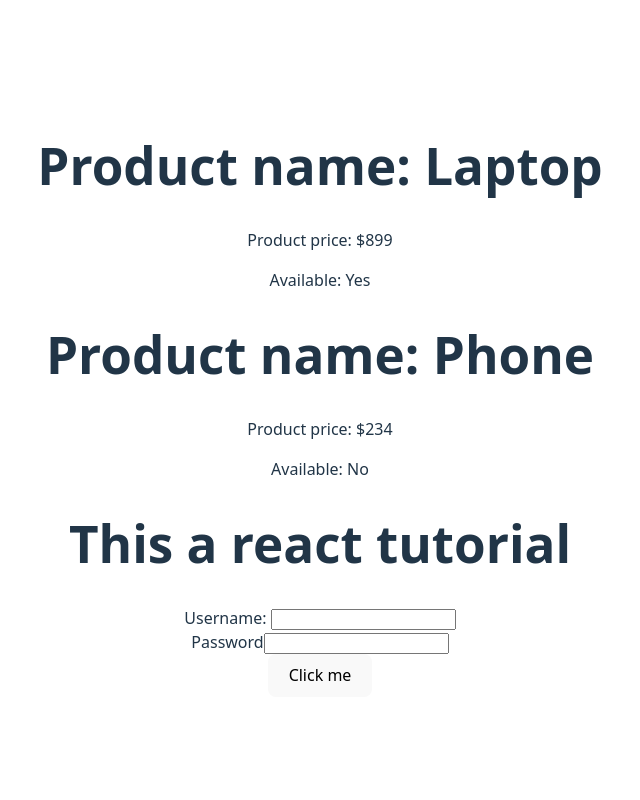
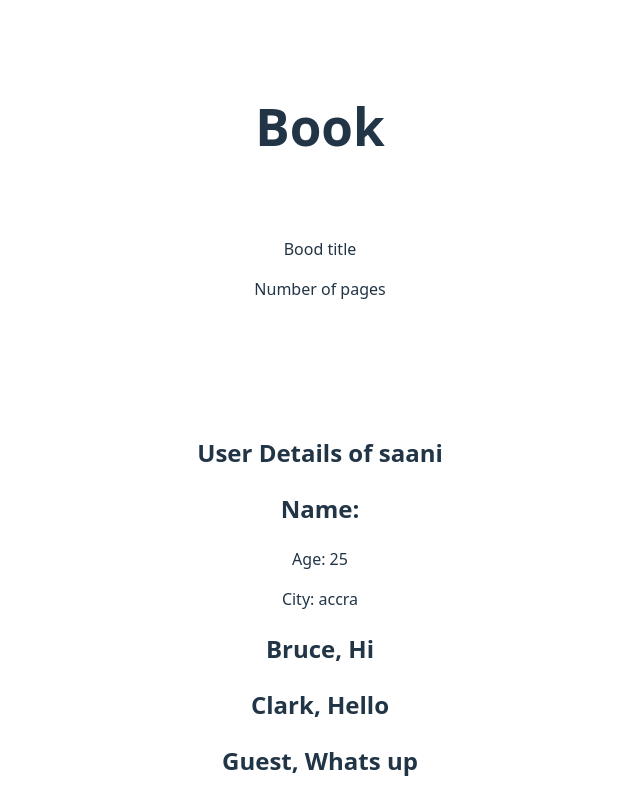
Before and after one commit to Saanimustapha/Learning-React, a React (Vite) app: page / in a window 1280 px wide. Shown: the top 800 px of the page, without its empty margins (320-960 px from the left). Built offline with nearby package versions, Linux system fonts and the light colour scheme.

Commit message:
Learnt the three main props patterns - Passing default prop values, using the rest and spread operator on props and also passing JSX as children

```diff
--- a/src/App.jsx
+++ b/src/App.jsx
@@ -3,6 +3,9 @@ import { ClickButton } from './Button'
 // import { ContactForm } from './ContactForm'
 import { StyledForm } from './StyledForm'
 import { Product } from './Product'
+import { Greeting } from './Greeting'
+import { UserCard } from './UserCard'
+import { CardWrapper } from './CardWrapper'
 import './App.css'
 
 
@@ -10,6 +13,15 @@ function App() {
 
   return (
     <>
+    <CardWrapper title = "Book"/>
+    <p>Bood title</p>
+    <p>Number of pages</p>
+    <CardWrapper/>
+    <UserCard name="saani" age="25" city="accra"/>
+    <Greeting person='Bruce' message='Hi'/>
+    <Greeting person='Clark'/>
+    <Greeting message='Whats up'/>
+    <Greeting/>
     <Product name="Laptop" price={899} instock={true}/>
     <Product name="Phone" price={234} instock={false}/>
     <h1>This a react tutorial</h1>
--- /dev/null
+++ b/src/CardWrapper.jsx
@@ -0,0 +1,10 @@
+export const CardWrapper = ({title, children}) => {
+    return (
+        <>
+        <div className="card">
+            <h1>{title}</h1>
+            <div className="card-component">{children}</div>
+        </div>
+        </>
+    )
+}
--- /dev/null
+++ b/src/Greeting.jsx
@@ -0,0 +1,10 @@
+//Prop patterns (Default prop values)
+export const Greeting = ({person="Guest", message="Hello"}) =>{
+    return (
+        <>
+        <h2>
+            {person}, {message}
+        </h2>
+        </>
+    )
+}
--- /dev/null
+++ b/src/UserCard.jsx
@@ -0,0 +1,11 @@
+import { UserInfo } from "./UserInfo"
+
+//Demonstrating component nesting
+export const UserCard = ({name, ...props}) => {
+    return(
+        <>
+        <h2>User Details of {name}</h2>
+        <UserInfo {...props}/>
+        </>
+    )
+}
--- /dev/null
+++ b/src/UserInfo.jsx
@@ -0,0 +1,10 @@
+//Demonstrating nested props
+export const UserInfo = ({name, age, city}) => {
+    return(
+        <>
+        <h2>Name: {name}</h2>
+        <p>Age: {age}</p>
+        <p>City: {city}</p>
+        </>
+    )
+}
```
